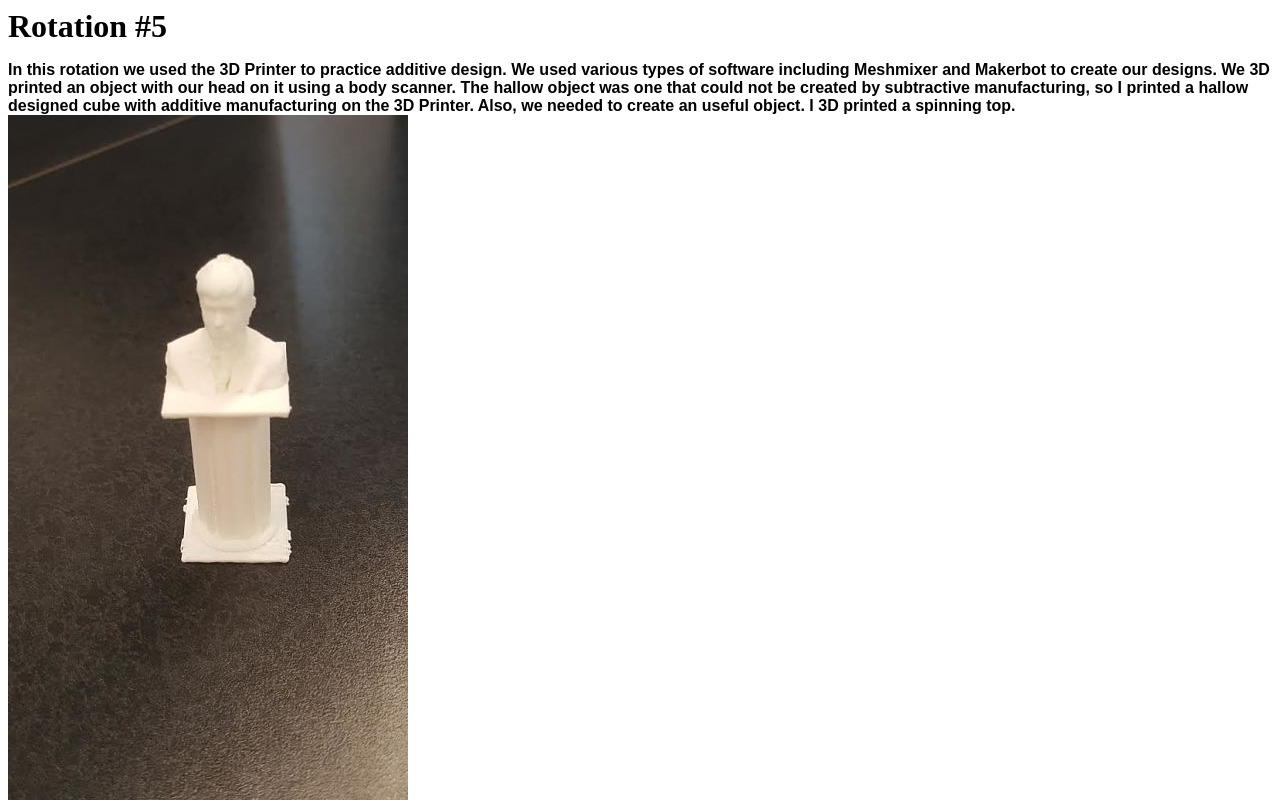
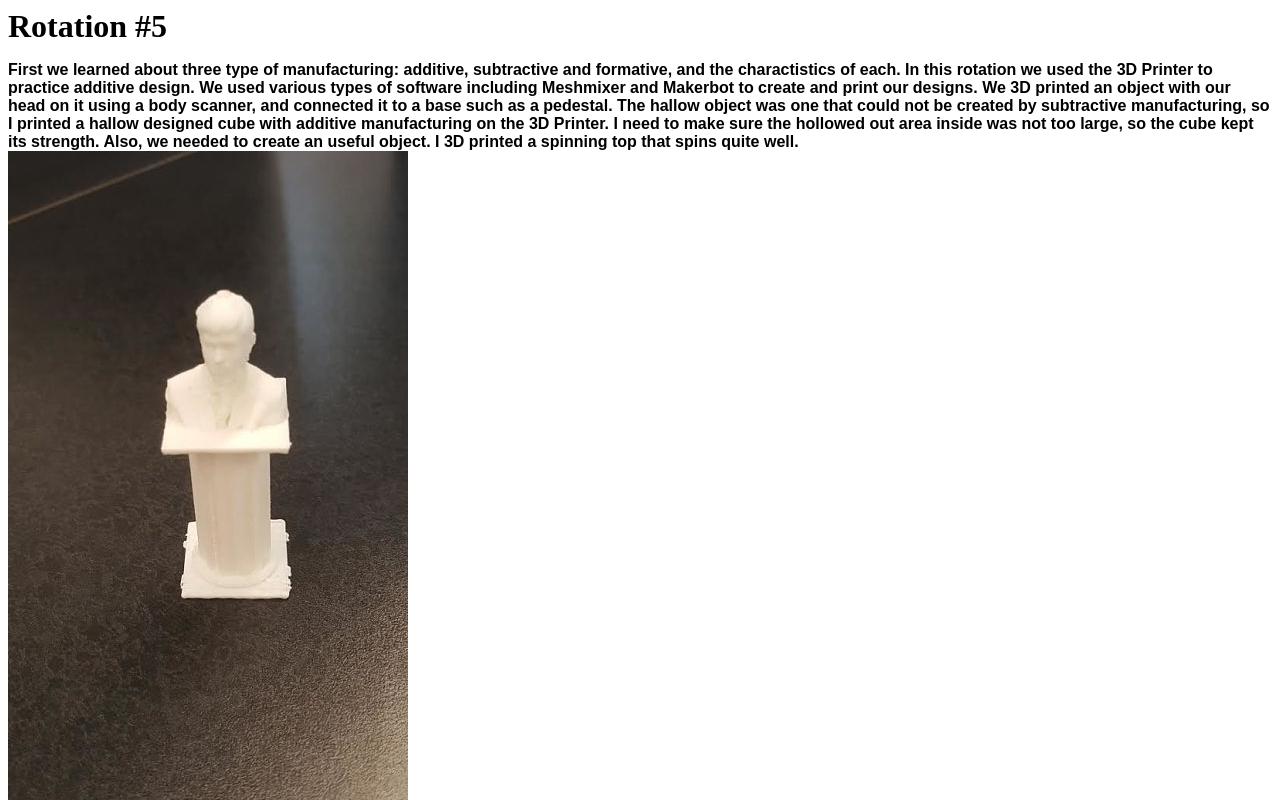
Before and after one commit to wrafab/shaheenr, a plain HTML site: page Rotation5.html in a window 1280 px wide. Shown: the top 800 px of the page. Drawn offline with Linux system fonts and the light colour scheme.

Commit message:
Update Rotation5.html

```diff
--- a/Rotation5.html
+++ b/Rotation5.html
@@ -7,11 +7,13 @@ p{font-family:arial;font-size:50%;}
 </style>
 <h1>Rotation #5</hl>
 <br>
- <p> In this rotation we used the 3D Printer to practice additive design.
-  We used various types of software including Meshmixer and Makerbot to create our designs.
- We 3D printed an object with our head on it using a body scanner. The hallow object was one that could
-  not be created by subtractive manufacturing, so I printed a hallow designed cube with additive manufacturing on the 3D Printer.
- Also, we needed to create an useful object. I 3D printed a spinning top.
+ <p> First we learned about three type of manufacturing: additive, subtractive and formative, and the charactistics of each.
+  In this rotation we used the 3D Printer to practice additive design.
+  We used various types of software including Meshmixer and Makerbot to create and print our designs.
+ We 3D printed an object with our head on it using a body scanner, and connected it to a base such as a pedestal.
+  The hallow object was one that could not be created by subtractive manufacturing, so I printed a hallow designed cube with additive manufacturing on the 3D Printer.
+  I need to make sure the hollowed out area inside was not too large, so the cube kept its strength.
+ Also, we needed to create an useful object. I 3D printed a spinning top that spins quite well.
  <br>
  <img src="Head_opt.jpg">
  <br>
```
